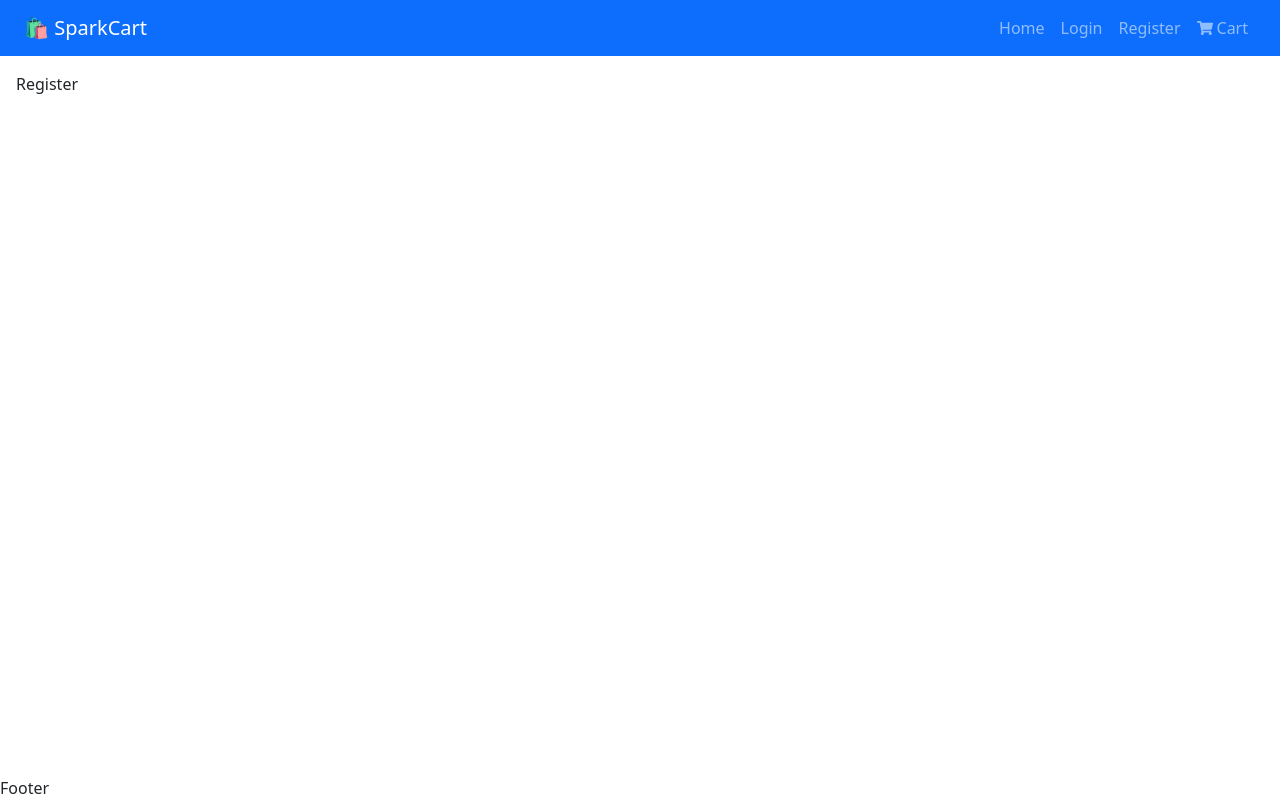
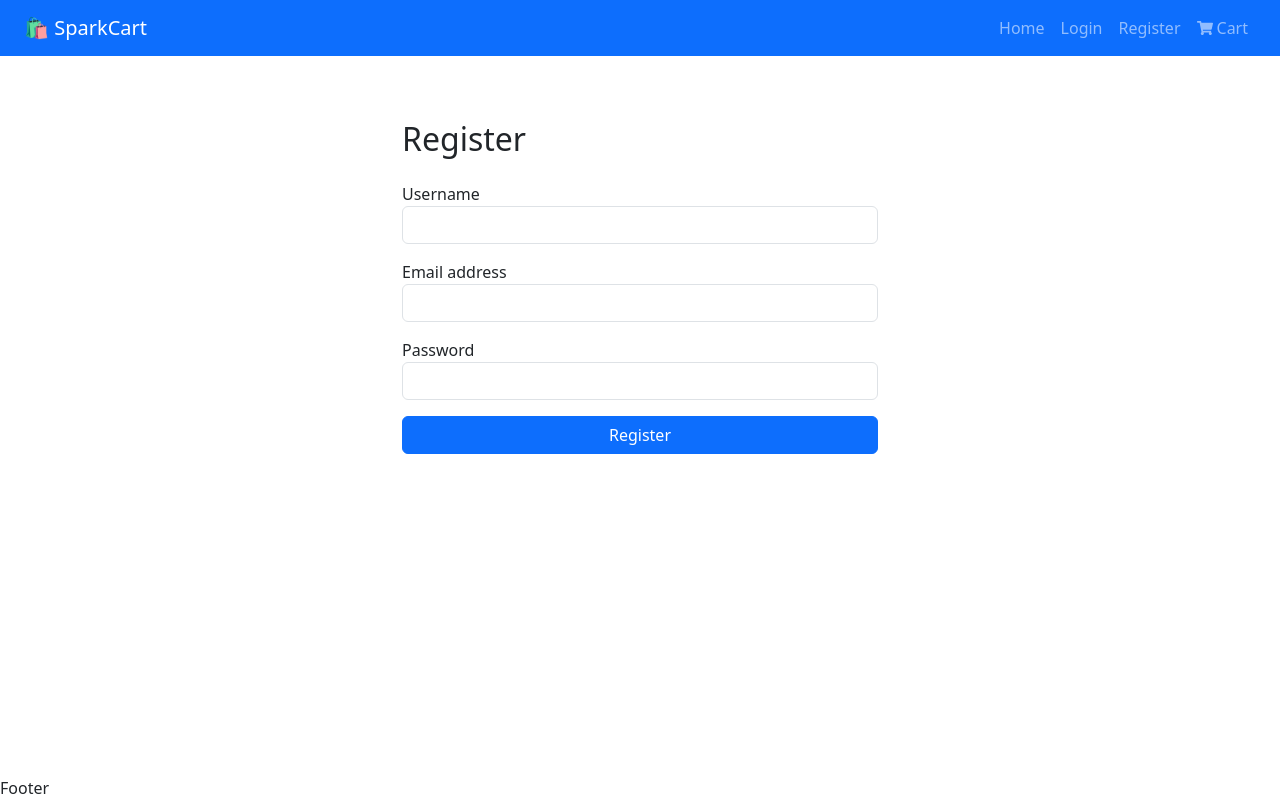
Before and after one commit to Sharanteja22/Sparkathon, a React (Vite) app in the folder client/: page /register in a window 1280 px wide. Built offline with nearby package versions, Linux system fonts and the light colour scheme.

Commit message:
login and register components

```diff
--- a/client/package.json
+++ b/client/package.json
@@ -14,6 +14,7 @@
     "bootstrap": "^5.3.7",
     "react": "^19.1.0",
     "react-dom": "^19.1.0",
+    "react-hook-form": "^7.60.0",
     "react-icons": "^5.5.0",
     "react-router-dom": "^7.6.3"
   },
--- a/client/src/pages/Login.jsx
+++ b/client/src/pages/Login.jsx
@@ -1,9 +1,40 @@
-import React from 'react'
+// src/pages/Login.jsx
+import { useForm } from "react-hook-form";
 
-function Login() {
+export default function Login() {
+  const { register, handleSubmit, formState: { errors } } = useForm();
+
+  const onSubmit = (data) => {
+    console.log("Logging in user:", data);
+    // TODO: send to backend
+  };
+
   return (
-    <div>Login</div>
-  )
+    <div className="container mt-5" style={{ maxWidth: "500px" }}>
+      <h2 className="mb-4">Login</h2>
+      <form onSubmit={handleSubmit(onSubmit)}>
+        <div className="mb-3">
+          <label>Email address</label>
+          <input
+            type="email"
+            {...register("email", { required: "Email is required" })}
+            className="form-control"
+          />
+          {errors.email && <small className="text-danger">{errors.email.message}</small>}
+        </div>
+
+        <div className="mb-3">
+          <label>Password</label>
+          <input
+            type="password"
+            {...register("password", { required: "Password is required" })}
+            className="form-control"
+          />
+          {errors.password && <small className="text-danger">{errors.password.message}</small>}
+        </div>
+
+        <button className="btn btn-success w-100">Login</button>
+      </form>
+    </div>
+  );
 }
-
-export default Login
--- a/client/src/pages/Register.jsx
+++ b/client/src/pages/Register.jsx
@@ -1,9 +1,55 @@
-import React from 'react'
+// src/pages/Register.jsx
+import { useForm } from "react-hook-form";
 
-function Register() {
+export default function Register() {
+  const { register, handleSubmit, formState: { errors } } = useForm();
+
+  const onSubmit = (data) => {
+    console.log("Registering user:", data);
+    // TODO: send to backend
+  };
+
   return (
-    <div>Register</div>
-  )
+    <div className="container mt-5" style={{ maxWidth: "500px" }}>
+      <h2 className="mb-4">Register</h2>
+      <form onSubmit={handleSubmit(onSubmit)}>
+        <div className="mb-3">
+          <label>Username</label>
+          <input
+            {...register("username", { required: "Username is required" })}
+            className="form-control"
+          />
+          {errors.username && <small className="text-danger">{errors.username.message}</small>}
+        </div>
+
+        <div className="mb-3">
+          <label>Email address</label>
+          <input
+            type="email"
+            {...register("email", {
+              required: "Email is required",
+              pattern: {
+                value: /^\S+@\S+$/i,
+                message: "Invalid email address"
+              }
+            })}
+            className="form-control"
+          />
+          {errors.email && <small className="text-danger">{errors.email.message}</small>}
+        </div>
+
+        <div className="mb-3">
+          <label>Password</label>
+          <input
+            type="password"
+            {...register("password", { required: "Password is required", minLength: 6 })}
+            className="form-control"
+          />
+          {errors.password && <small className="text-danger">{errors.password.message}</small>}
+        </div>
+
+        <button className="btn btn-primary w-100">Register</button>
+      </form>
+    </div>
+  );
 }
-
-export default Register
```
Also changed, not shown: 1 other file (tests, documents, lock files or other folders).
